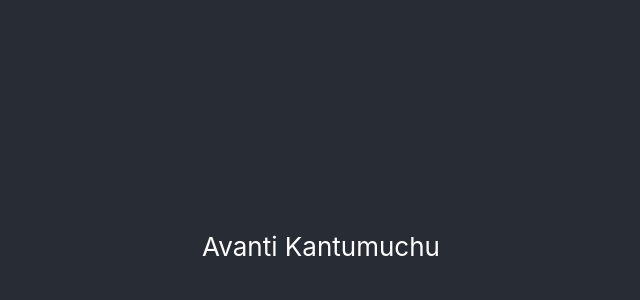
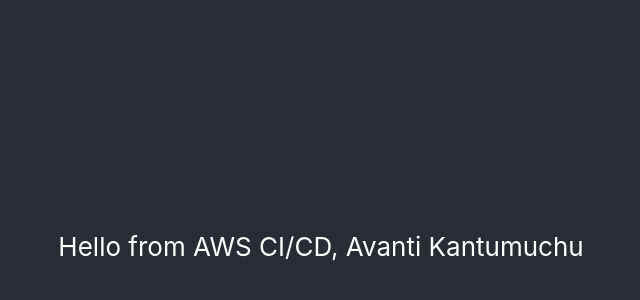
Before and after one commit to AkhilaGundekari/clouddev-aws, a React (Create React App) app: page / in a window 1280 px wide. Shown: the part 154-454 px from the top of the page, without its empty margins (319-959 px from the left). Built offline with nearby package versions, Linux system fonts and the light colour scheme.

Commit message:
testing CI/CD trigger

```diff
--- a/src/App.js
+++ b/src/App.js
@@ -4,7 +4,7 @@
   return (
     <div className="App">
       <header className="App-header">
-       Avanti Kantumuchu
+        Hello from AWS CI/CD, Avanti Kantumuchu
       </header>
     </div>
   );
```
